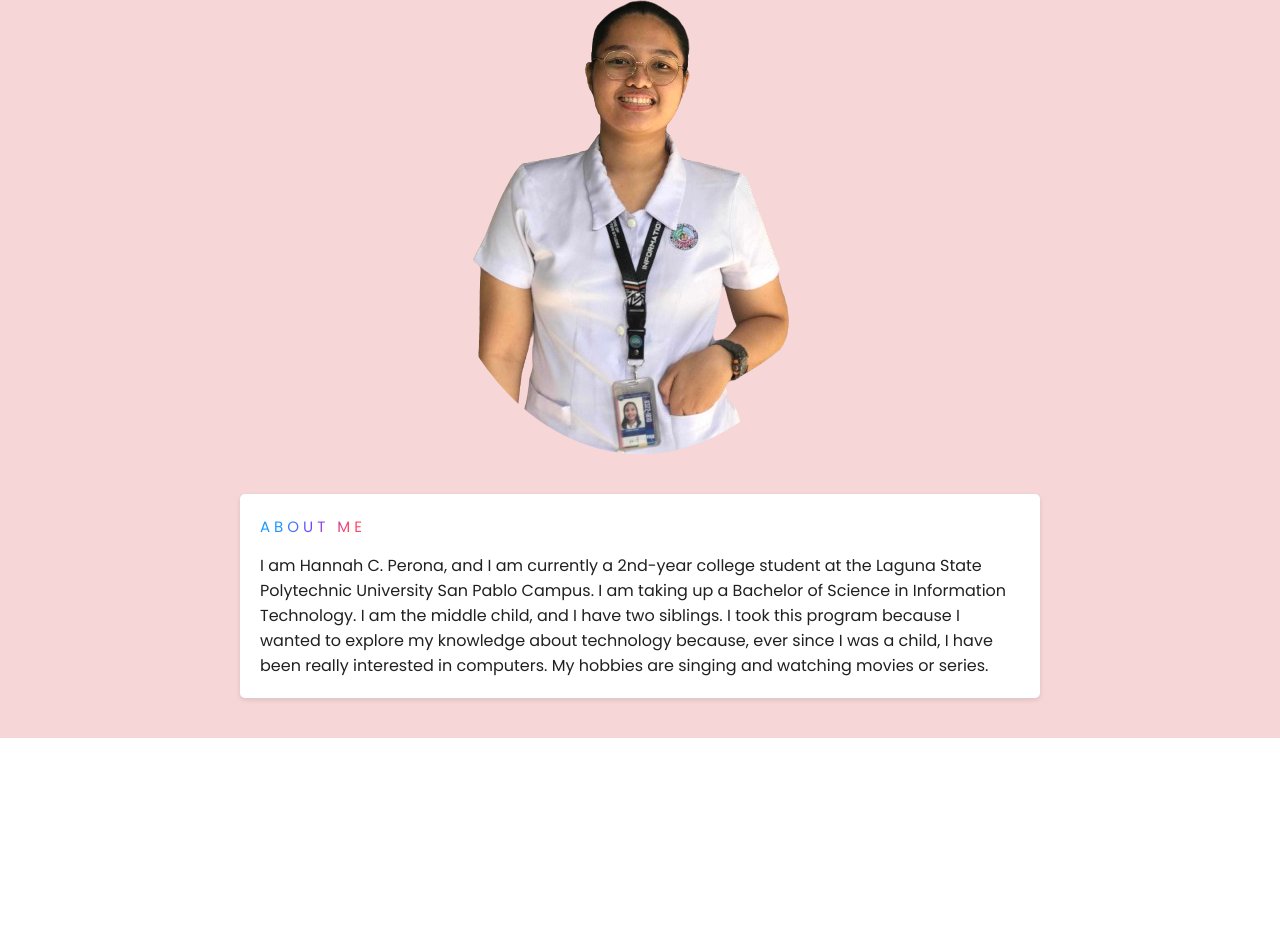
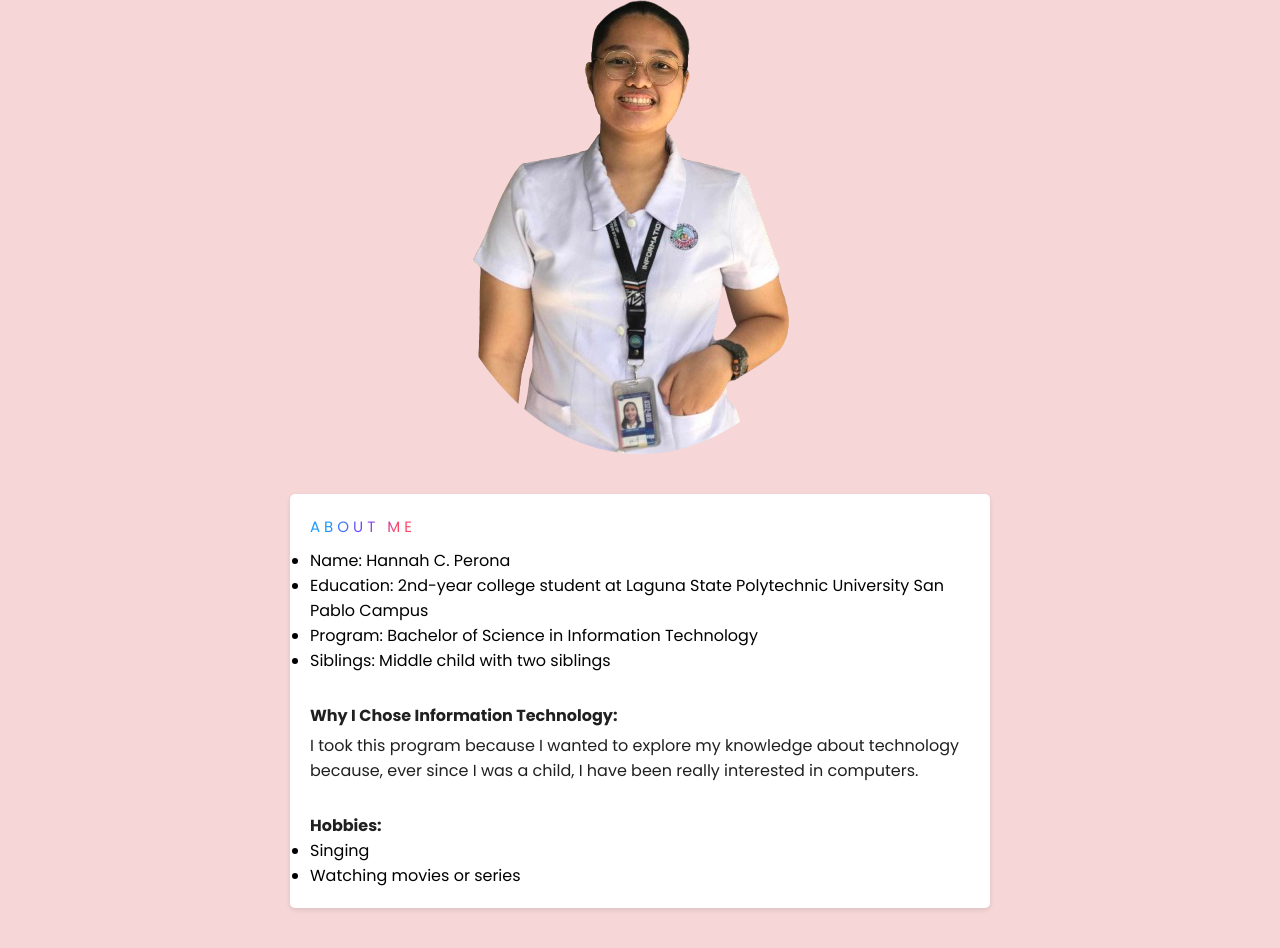
Before and after one commit to hanzzelll/hanzzelll.github.io, a plain HTML site: page aboutme.html in a window 1280 px wide. Shown: the part 243-1191 px from the top of the page. Before the commit the page ends 981 px from the top, so only its background shows below. Drawn offline with Linux system fonts and the light colour scheme.

Commit message:
Add files via upload

```diff
--- a/aboutme.html
+++ b/aboutme.html
@@ -16,9 +16,21 @@
         <img src="images/hanz.png.png" alt="Hannah's Photo" class="profile-image" />
         <div class="text-content">
           <span class="title">About me</span>
-          <p>
-            I am Hannah C. Perona, and I am currently a 2nd-year college student at the Laguna State Polytechnic University San Pablo Campus. I am taking up a Bachelor of Science in Information Technology. I am the middle child, and I have two siblings. I took this program because I wanted to explore my knowledge about technology because, ever since I was a child, I have been really interested in computers. My hobbies are singing and watching movies or series.
-          </p>
+          <ul>
+    <li>Name: Hannah C. Perona</li>
+    <li>Education: 2nd-year college student at Laguna State Polytechnic University San Pablo Campus</li>
+    <li>Program: Bachelor of Science in Information Technology</li>
+    <li>Siblings: Middle child with two siblings</li><br>
+  </ul>
+
+  <p><b style="font-weight: bold;">Why I Chose Information Technology:</b></p>
+  <p>I took this program because I wanted to explore my knowledge about technology because, ever since I was a child, I have been really interested in computers.</p><br>
+
+  <p><b style="font-weight: bold;">Hobbies:</b></p>
+  <ul>
+    <li>Singing</li>
+    <li>Watching movies or series</li>
+  </ul>
         </div>
       </div>
     </div>
--- a/aboutmestyle.css
+++ b/aboutmestyle.css
@@ -71,7 +71,7 @@ nav {
 }
 
 .text-content {
-  width: 100%;
+  width: 700px;
   max-width: 800px;
   background-color: #fff;
   padding: 20px;
```
